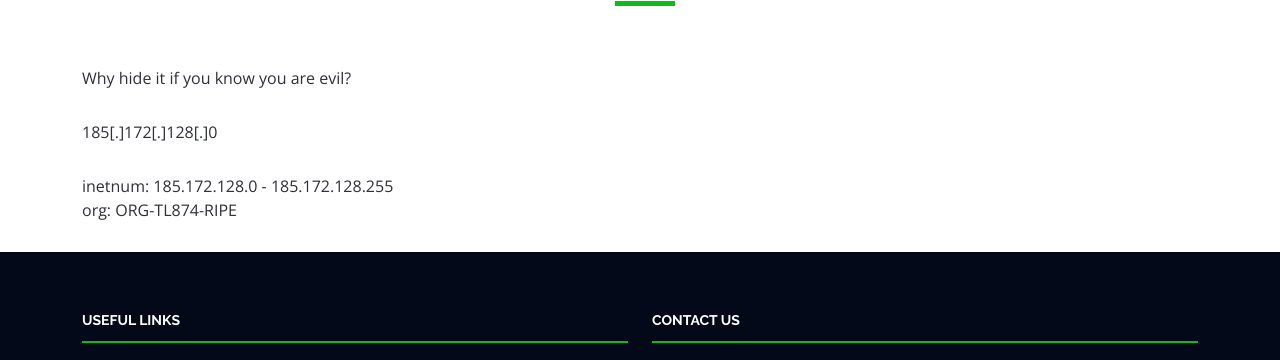
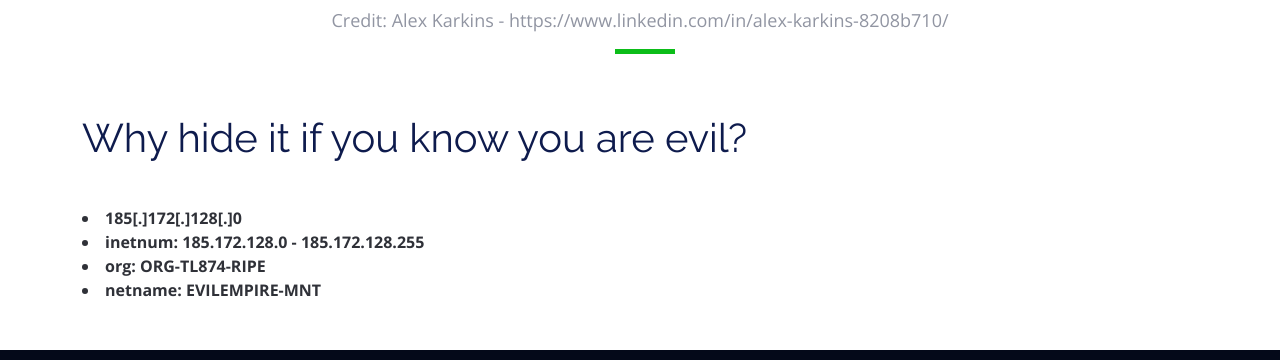
Before and after one commit to smount83/ozsecurityweb, a website: page src/Community_Finds.html in a window 1280 px wide. Shown: the part 2789-3149 px from the top of the page. Drawn offline with nearby package versions, Linux system fonts and the light colour scheme.

Commit message:
Finds Update

```diff
--- a/src/Community_Finds.html
+++ b/src/Community_Finds.html
@@ -156,7 +156,7 @@
           <a href="">https://www.virustotal.com/gui/file/22f4150660e7e012059a9d6a6a5fcf755a8006fbd4c4702df32518ca56fde94d/content</a><br>
           <a href="">https://www.intego.com/mac-security-blog/atomic-stealer-amos-mac-malware-spreads-via-malicious-google-ads/</a><br>
           <a href="">https://thehackernews.com/2024/01/experts-warn-of-macos-backdoor-hidden.html#:~:text=Pirated%20applications%20targeting%20Apple%20macOS,Saljooki%20and%20Jaron%20Bradley%20said</a><br>
-          <a href="">https://thewalden.medium.com/a-macos-stealer-story-c8fb1ea16969</a><br>
+          <a href="">https://thewalden.medium.com/a-macos-stealer-story-c8fb1ea16969</a><br><br><br>
         </div>
       </div>
 
@@ -170,10 +170,11 @@
             <p>Credit: Alex Karkins - https://www.linkedin.com/in/alex-karkins-8208b710/</p>
 
           </div>
-          <p>Why hide it if you know you are evil?</p>
-          <p>185[.]172[.]128[.]0</p>
-          <p>inetnum: 185.172.128.0 - 185.172.128.255<br>
-          org: ORG-TL874-RIPE<br>
+          <h1>Why hide it if you know you are evil?</h1><br>
+          <li><strong>185[.]172[.]128[.]0</strong>
+          <li><strong>inetnum: 185.172.128.0 - 185.172.128.255</strong>
+          <li><strong>org: ORG-TL874-RIPE</strong>
+          <li><strong>netname: EVILEMPIRE-MNT</strong><br><br><br>
           </div>
         </div>
 
```
